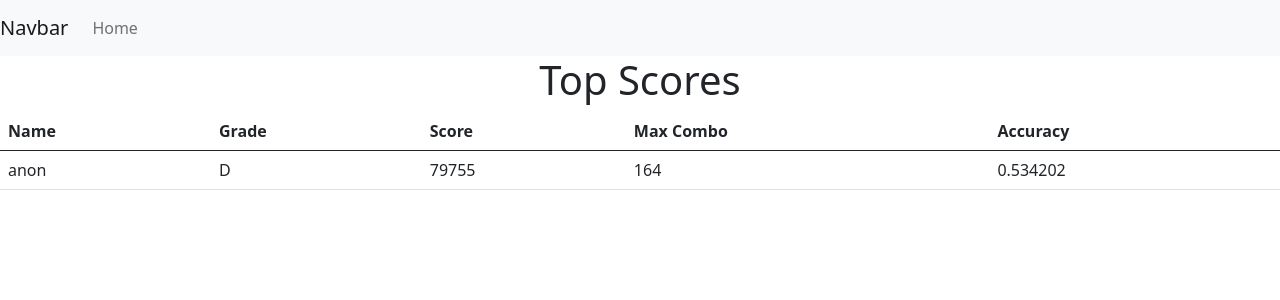
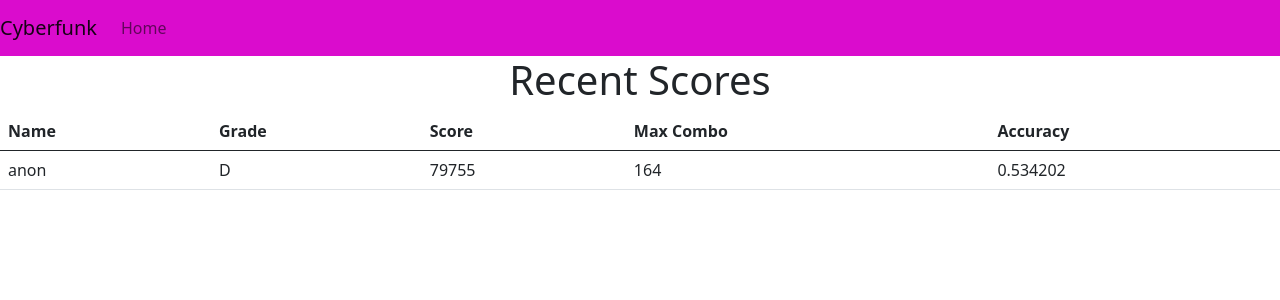
Before and after one commit to jsatof/cyberfunk_web, a Flask app: page / in a window 1280 px wide. Shown: the top 300 px of the page. Run offline with Flask 2, Linux system fonts and the light colour scheme; data comes from the database, SQL or seed files in the repository.

Commit message:
Sort by newest top. Begin to make CSS customization

```diff
--- a/application.py
+++ b/application.py
@@ -21,7 +21,7 @@ def index():
     dbcon.row_factory = sqlite3.Row
 
     cursor = dbcon.cursor()
-    cursor.execute("select * from score")
+    cursor.execute("select * from score order by sid desc")
 
     rows = cursor.fetchall()
 
--- a/static/stylesheets/styles.css
+++ b/static/stylesheets/styles.css
@@ -1,7 +1,12 @@
 body {
-	margin: 0.2%;
+
 }
 
 .mynavbar {
 	background-color: #da0ccd !important;
 }
+
+.leaderboard {
+	padding-left: 5%;
+	padding-right: 5%;
+}
--- a/templates/index.html
+++ b/templates/index.html
@@ -8,8 +8,8 @@ Cyberfunk
 {% block body_content %}
 
 <center>
-<h1>Top Scores</h1>
-<table class="table">
+<h1>Recent Scores</h1>
+<table class="table leaderboard">
     <thead>
         <tr>
 			<th scope="col">Name</th>
--- a/templates/layout.html
+++ b/templates/layout.html
@@ -4,10 +4,12 @@
 		<link href="https://cdn.jsdelivr.net/npm/bootstrap@5.0.0-beta2/dist/css/bootstrap.min.css" rel="stylesheet" integrity="sha384-BmbxuPwQa2lc/FVzBcNJ7UAyJxM6wuqIj61tLrc4wSX0szH/Ev+nYRRuWlolflfl" crossorigin="anonymous">
 		<script src="https://cdn.jsdelivr.net/npm/bootstrap@5.0.0-beta2/dist/js/bootstrap.bundle.min.js" integrity="sha384-b5kHyXgcpbZJO/tY9Ul7kGkf1S0CWuKcCD38l8YkeH8z8QjE0GmW1gYU5S9FOnJ0" crossorigin="anonymous"></script>
 
+
+		<link rel="stylesheet" href="{{ url_for('static', filename='stylesheets/styles.css') }}">
 	</head>
 	<body>
-		<nav class="navbar navbar-expand-lg navbar-light bg-light">
-  			<a class="navbar-brand" href="#">Navbar</a>
+		<nav class="mynavbar navbar navbar-expand-lg navbar-light bg-light">
+  			<a class="navbar-brand" href="#">Cyberfunk</a>
   			<button class="navbar-toggler" type="button" data-toggle="collapse" data-target="#navbarSupportedContent" aria-controls="navbarSupportedContent" aria-expanded="false" aria-label="Toggle navigation">
     			<span class="navbar-toggler-icon"></span>
   			</button>
```
